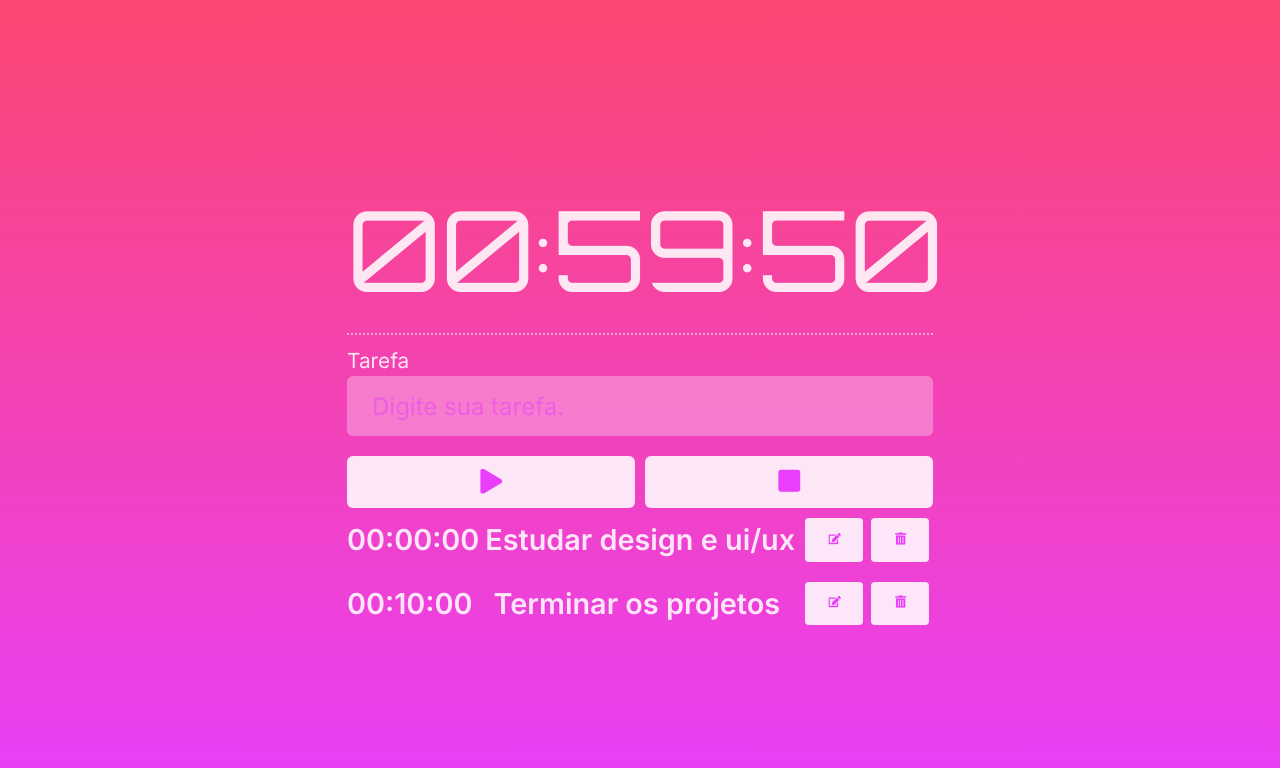
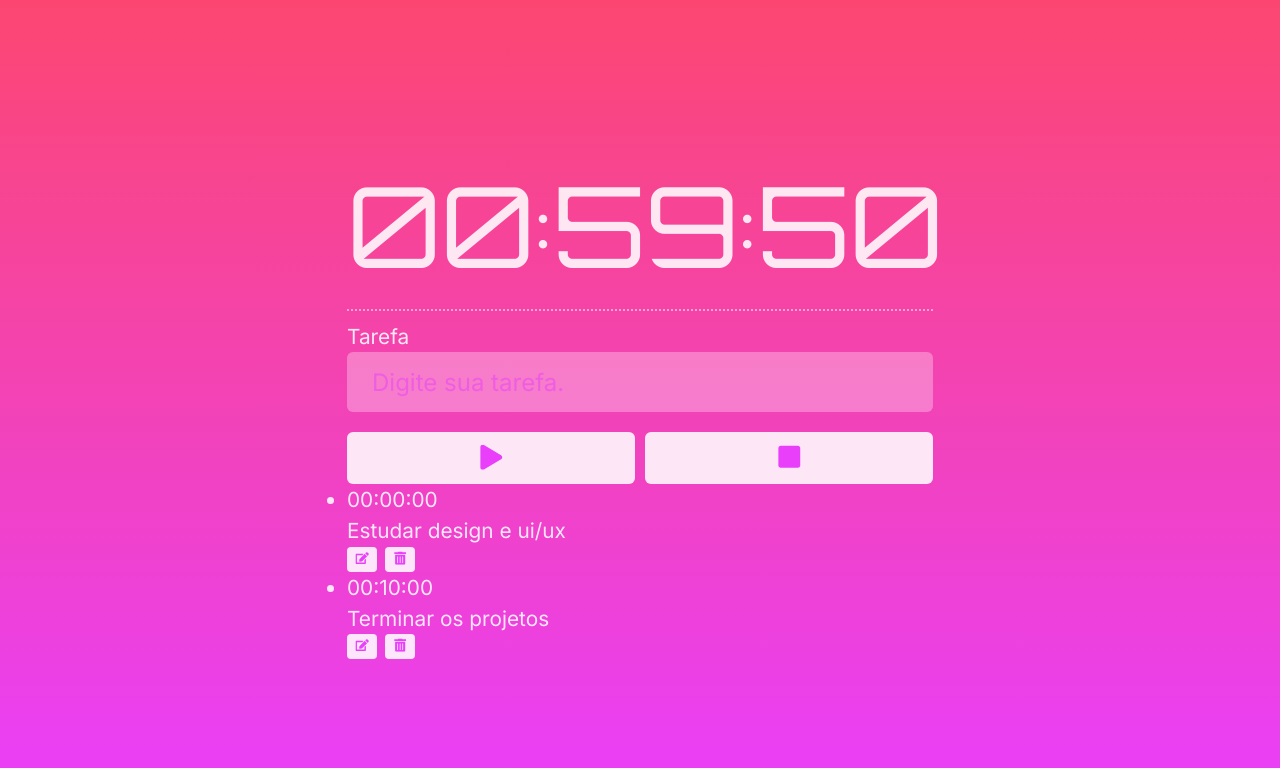
Before and after one commit to igords-goncalves/todowatch, a React (Vite) app: page / in a window 1280 px wide. Shown: the top 768 px of the page. Built offline with nearby package versions, Linux system fonts and the light colour scheme.

Commit message:
style: adjustmet on table and text

```diff
--- a/src/components/Tasks/Tasks.module.sass
+++ b/src/components/Tasks/Tasks.module.sass
@@ -1,24 +1,22 @@
 .c-tasks__item
-  display: flex
-  padding: 10px 0
-  width: 100%
-  list-style: none
-  justify-content: space-between
+  font-size: 1.3em
 
-  font-size: 1.8em
-  font-weight: 600
+  tr, td
+    padding: 0.6em 1.2em
+    border-bottom: 2px dotted rgba(255, 255, 255, 0.2)
 
   .c-tasks__btn
-    width: fit-content
     display: flex
-    justify-content: space-between
+    gap: 8px
 
     button
       background-color: rgba(255, 255, 255, 0.87)
       border: none
-      padding: 0 16px
+      padding: 4px 8px
       border-radius: 4px
-      margin: 0 4px
 
-      img
-        max-width: 50%
+      &:hover
+        background-color: rgba(255, 255, 255, 0.650)
+
+    img
+      width: 14px
```
